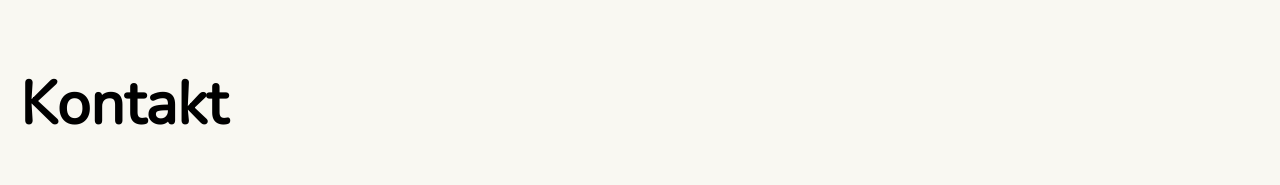
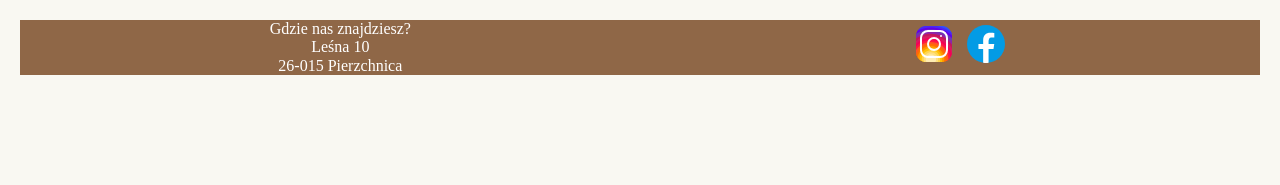
Before and after one commit to blankapalucka/domek_na_lesnej, a plain HTML site: page index.html in a window 1280 px wide. Shown: the part 4765-4950 px from the top of the page. After the commit the page ends 4840 px from the top, so only its background shows below. Drawn offline with nearby package versions, Linux system fonts and the light colour scheme; grey boxes are pictures that could not be loaded; a web font is replaced by a local one.

```diff
--- a/index.html
+++ b/index.html
@@ -434,7 +434,7 @@
 </div>
 
 <div id="section-7">
-    <h2 class="title-nunito">Kontakt</h2>
+    <!-- <h2 class="title-nunito">Kontakt</h2> -->
     <div class="kontakt">
     </div>
 
```
